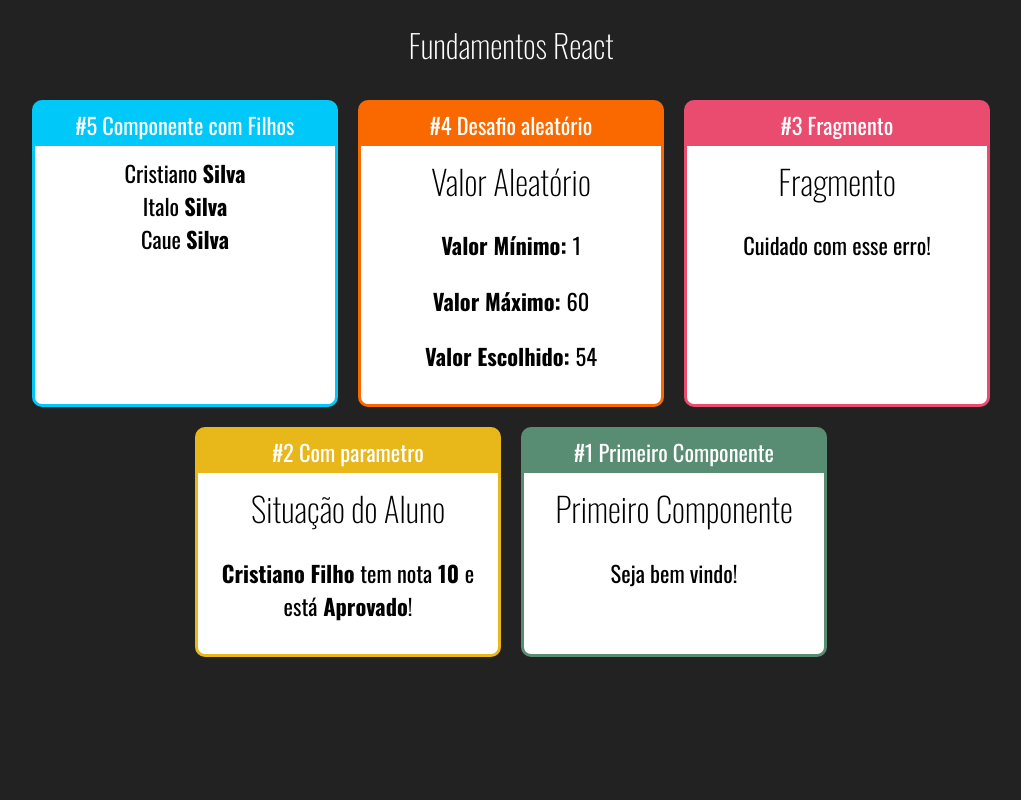
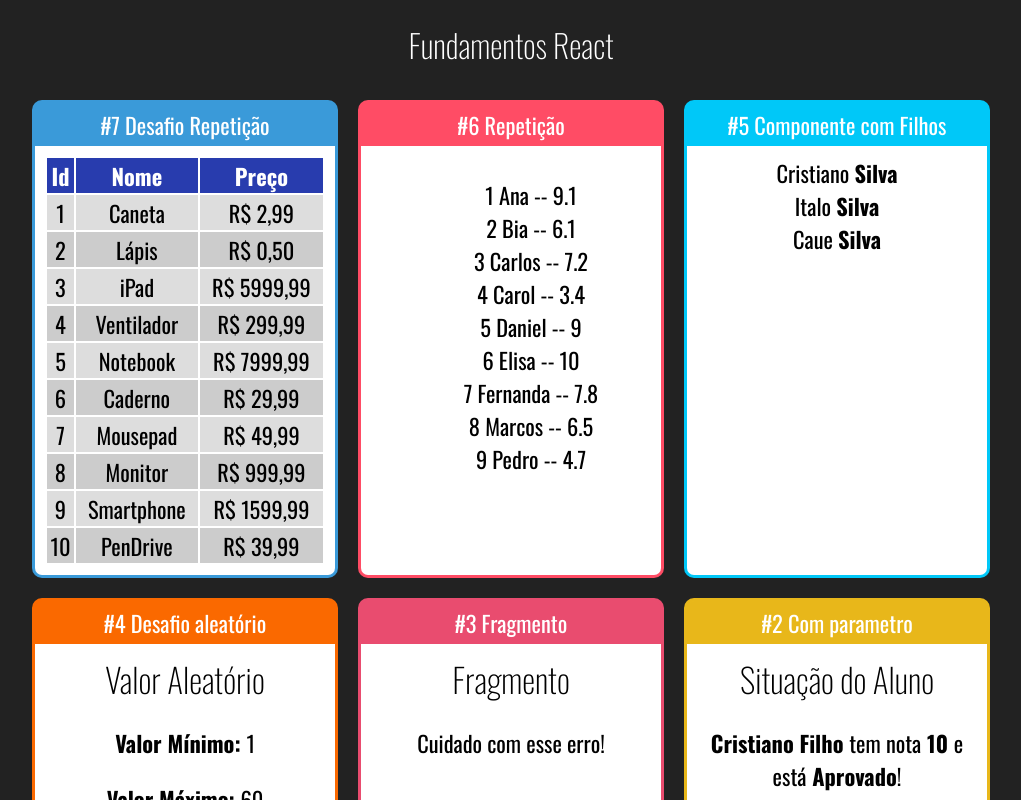
Before and after one commit to cristianodecarvalho/curso-react-redux, a React (Create React App) app in the folder fundamentos-react/: page / in a window 1280 px wide. Shown: the top 800 px of the page, without its empty margins (129-1150 px from the left). Built offline with nearby package versions, Linux system fonts and the light colour scheme.

Commit message:
Creating table from List using map

```diff
--- a/fundamentos-react/src/App.jsx
+++ b/fundamentos-react/src/App.jsx
@@ -1,6 +1,8 @@
 import "./App.css"
 import React from 'react';
 
+import TabelaProdutos from "./components/repeticao/TabelaProdutos";
+import ListaAlunos from "./components/repeticao/ListaAlunos";
 import Familia from "./components/basicos/Familia";
 import FamiliaMembro from "./components/basicos/FamiliaMembro";
 import Card from './components/layout/Card'
@@ -14,6 +16,14 @@
         <h1>Fundamentos React</h1>
 
         <div className="Cards">
+            <Card titulo="#7 Desafio Repetição" color="#3A9AD9">
+                <TabelaProdutos></TabelaProdutos>
+            </Card>
+
+            <Card titulo="#6 Repetição" color="#FF4C65">
+                <ListaAlunos></ListaAlunos>
+            </Card>
+
             <Card titulo="#5 Componente com Filhos" color="#00C8F8">
                 <Familia sobrenome="Silva">
                     <FamiliaMembro nome="Cristiano" />
--- /dev/null
+++ b/fundamentos-react/src/components/repeticao/ListaAlunos.jsx
@@ -0,0 +1,22 @@
+import React from "react";
+import alunos from "../../data/alunos";
+
+export default props => {
+
+    const alunosLI = alunos.map((aluno) => {
+        return (
+            <li key={aluno.id}>
+                {aluno.id} {aluno.nome} -- {aluno.nota}
+            </li>
+        );
+    });
+
+    return (
+        <div>
+            <ul style={{ listStyle: "none"}}>
+                {alunosLI}
+            </ul>
+        </div>
+    )
+
+}
--- /dev/null
+++ b/fundamentos-react/src/components/repeticao/TabelaProdutos.css
@@ -0,0 +1,16 @@
+.TabelaProdutos table{
+    width: 100%;
+}
+
+.TabelaProdutos th{
+    background-color: #283cae;
+    color: #fff;
+}
+
+.TabelaProdutos .Par{
+    background-color: #ddd;
+}
+
+.TabelaProdutos .Impar{
+    background-color: #ccc;
+}
--- /dev/null
+++ b/fundamentos-react/src/components/repeticao/TabelaProdutos.jsx
@@ -0,0 +1,36 @@
+import "./TabelaProdutos.css"
+import React from "react";
+import produtos from "../../data/produtos";
+
+export default props => {
+
+    function getLinhas() {
+        return produtos.map((produto, i) => {
+            return (
+                <tr key={produto.id} className={i % 2 == 0 ? 'Par' : 'Impar'}>
+                    <td>{produto.id}</td>
+                    <td>{produto.nome}</td>
+                    <td>R$ {produto.preco.toFixed(2).replace(".", ",")}</td>
+                </tr>
+            )
+        })
+    }
+
+    return (
+        <div className="TabelaProdutos">
+            <table>
+                <thead>
+                    <tr>
+                        <th>Id</th>
+                        <th>Nome</th>
+                        <th>Preço</th>
+                    </tr>
+                </thead>
+                <tbody>
+                    {getLinhas()}
+                </tbody>
+            </table>
+        </div>
+    )
+
+}
--- /dev/null
+++ b/fundamentos-react/src/data/alunos.js
@@ -0,0 +1,11 @@
+export default [
+    { id: 1, nome: 'Ana', nota: 9.1},
+    { id: 2, nome: 'Bia', nota: 6.1},
+    { id: 3, nome: 'Carlos', nota: 7.2},
+    { id: 4, nome: 'Carol', nota: 3.4},
+    { id: 5, nome: 'Daniel', nota: 9.0},
+    { id: 6, nome: 'Elisa', nota: 10.0},
+    { id: 7, nome: 'Fernanda', nota: 7.8},
+    { id: 8, nome: 'Marcos', nota: 6.5},
+    { id: 9, nome: 'Pedro', nota: 4.7},
+]
--- /dev/null
+++ b/fundamentos-react/src/data/produtos.js
@@ -0,0 +1,14 @@
+const produtos = [
+    {id: 1, nome: "Caneta", preco: 2.99},
+    {id: 2, nome: "Lápis", preco: 0.50},
+    {id: 3, nome: "iPad", preco: 5999.99},
+    {id: 4, nome: "Ventilador", preco: 299.99},
+    {id: 5, nome: "Notebook", preco: 7999.99},
+    {id: 6, nome: "Caderno", preco: 29.99},
+    {id: 7, nome: "Mousepad", preco: 49.99},
+    {id: 8, nome: "Monitor", preco: 999.99},
+    {id: 9, nome: "Smartphone", preco: 1599.99},
+    {id: 10, nome: "PenDrive", preco: 39.99},
+]
+
+export default produtos;
```
